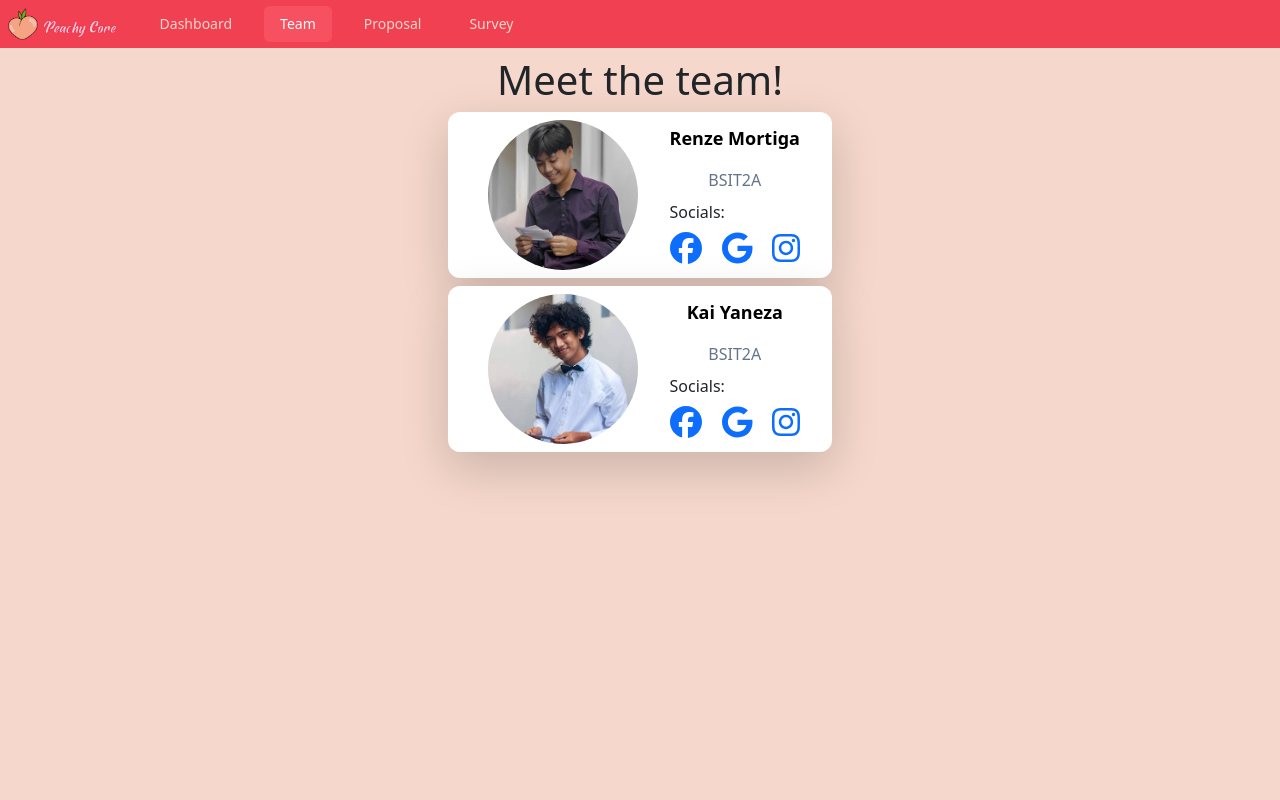
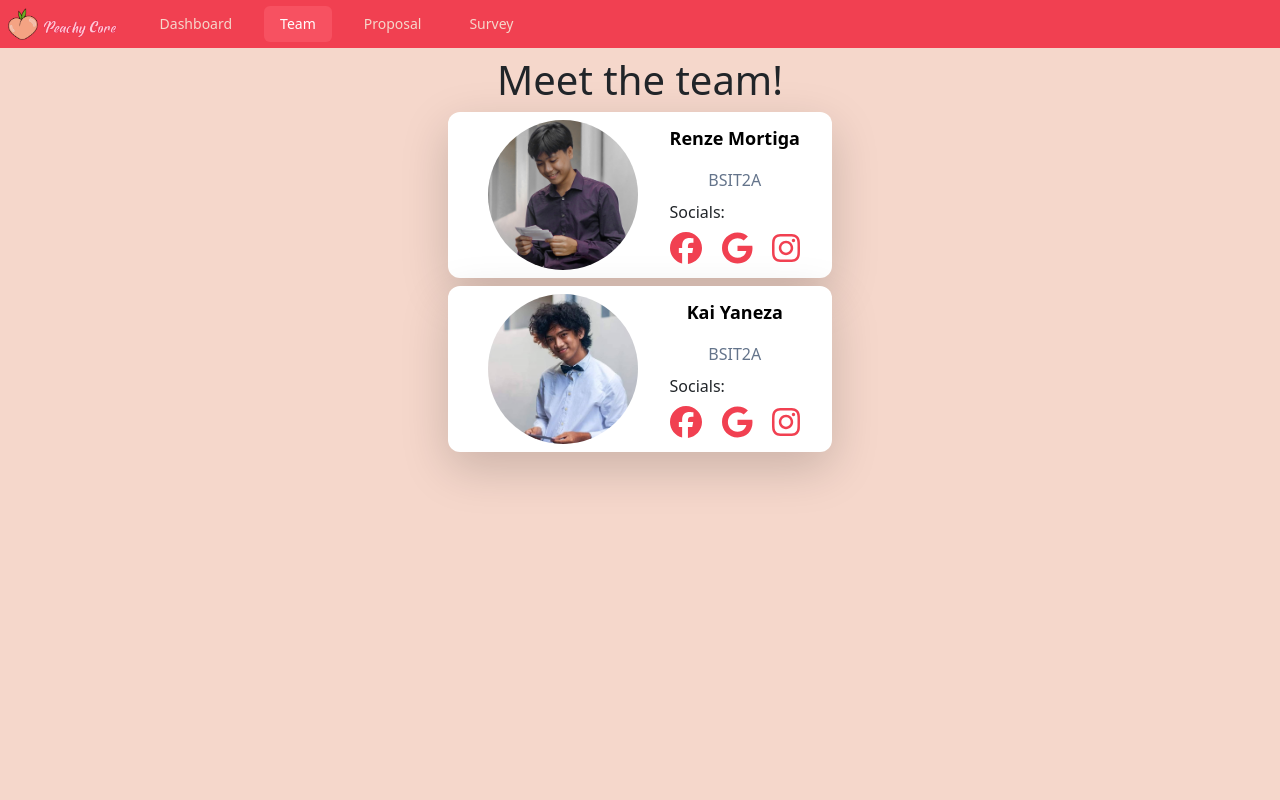
Before and after one commit to Light-BSIT2A/Light-Web, a React (Create React App) app: page /team in a window 1280 px wide. Shown: the top 800 px of the page. Built offline with nearby package versions, Linux system fonts and the light colour scheme.

Commit message:
icon color

```diff
--- a/src/components/Teammate.js
+++ b/src/components/Teammate.js
@@ -21,9 +21,9 @@ export default function Teammate(props){
                     Socials:
                 </div>
                 <div className="space-x-5">
-                    <a href={props.fb} rel="noreferrer" target="_blank"><FontAwesomeIcon icon={faFacebook} className="fa-2x"/></a>
-                    <a href={props.gm} rel="noreferrer" target="_blank"><FontAwesomeIcon icon={faGoogle} className="fa-2x"/></a>
-                    <a href={props.ig} rel="noreferrer" target="_blank"><FontAwesomeIcon icon={faInstagram} className="fa-2x"/></a>
+                    <a href={props.fb} rel="noreferrer" target="_blank"><FontAwesomeIcon icon={faFacebook} className="fa-2x text-pink"/></a>
+                    <a href={props.gm} rel="noreferrer" target="_blank"><FontAwesomeIcon icon={faGoogle} className="fa-2x text-pink"/></a>
+                    <a href={props.ig} rel="noreferrer" target="_blank"><FontAwesomeIcon icon={faInstagram} className="fa-2x text-pink"/></a>
                 </div>
             </div>
 
```
